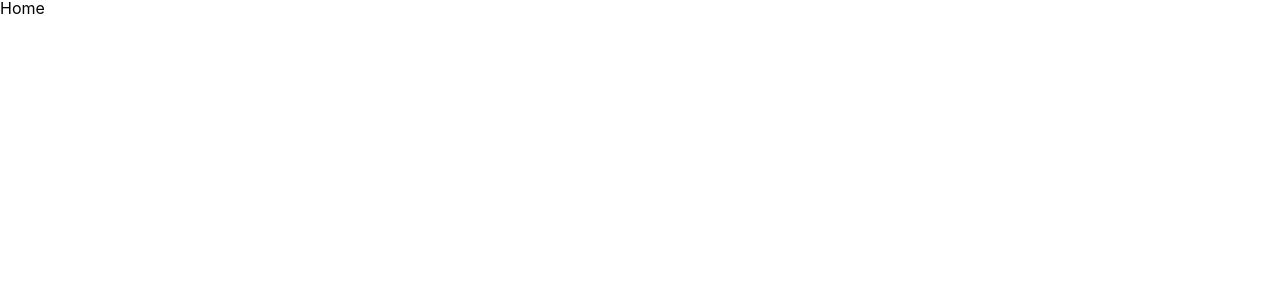
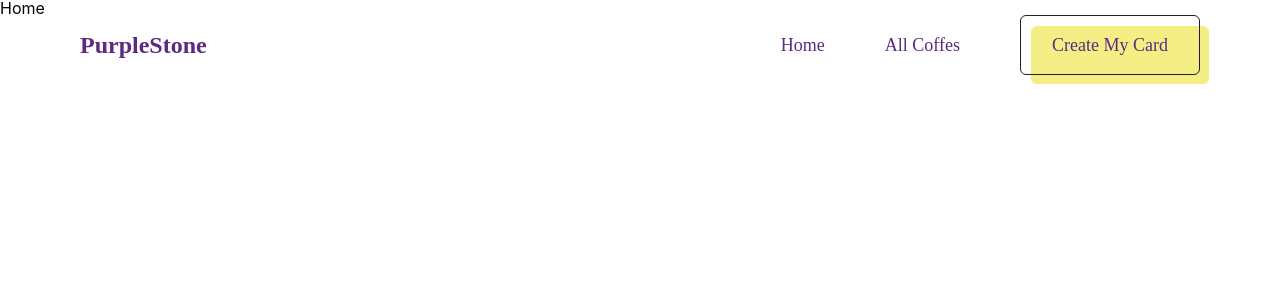
Before and after one commit to oh930428/purplestone, a React (Create React App) app: page / in a window 1280 px wide. Shown: the top 300 px of the page. Built offline with nearby package versions, Linux system fonts and the light colour scheme.

Commit message:
✨ [feat] Navigation 컴포넌트 추가

```diff
--- a/src/App.tsx
+++ b/src/App.tsx
@@ -1,12 +1,16 @@
 import GlobalStyled from 'styles/global';
+import { Navigation } from 'components';
+import { Home, AllCoffes, MyCard } from 'pages';
+
 import { BrowserRouter, Routes, Route } from 'react-router-dom';
-import { Home, AllCoffes, MyCard } from 'pages';
 
 const App = () => {
   return (
     <>
       <GlobalStyled />
+
       <BrowserRouter>
+        <Navigation />
         <Routes>
           <Route path="/" element={<Home />}></Route>
           <Route path="all-coffes" element={<AllCoffes />}></Route>
--- a/src/components/Button/Button.tsx
+++ b/src/components/Button/Button.tsx
@@ -2,12 +2,7 @@ import styled, { css } from 'styled-components';
 import { colors, fonts } from '../../styles';
 import { ButtonProps } from '../../types/button.types';
 
-export const Button = ({
-  theme,
-  size,
-  label,
-  isRegular = false,
-}: ButtonProps) => {
+const Button = ({ theme, size, label, isRegular = false }: ButtonProps) => {
   return (
     <Container type="button" theme={theme} size={size} isRegular={isRegular}>
       {label}
@@ -115,3 +110,5 @@ const Container = styled.button<{
     transform: translate(0, 0);
   }
 `;
+
+export default Button;
--- /dev/null
+++ b/src/components/Navigation/Navigation.tsx
@@ -0,0 +1,78 @@
+import styled from 'styled-components';
+import Button from '../Button/Button';
+
+import { colors } from '../../styles';
+import { Link } from 'react-router-dom';
+
+const Navigation = () => {
+  return (
+    <Container>
+      <Logo>
+        <Link to="/">PurpleStone</Link>
+      </Logo>
+
+      <Gnb>
+        <li>
+          <Link to="/">Home</Link>
+        </li>
+        <li>
+          <Link to="/all-coffes">All Coffes</Link>
+        </li>
+        <li className="nav-button-item">
+          <Link to="/mycard">
+            <Button
+              size="medium"
+              theme="primary"
+              label="Create My Card"
+              isRegular
+            ></Button>
+          </Link>
+        </li>
+      </Gnb>
+    </Container>
+  );
+};
+
+export default Navigation;
+
+const Container = styled.nav`
+  position: absolute;
+  top: 15px;
+  display: flex;
+  justify-content: space-between;
+  align-items: center;
+  width: 100%;
+  padding: 0 80px;
+
+  a {
+    color: ${colors.Primary_01};
+  }
+`;
+
+const Logo = styled.h1`
+  font-family: Poppins;
+  font-size: 24px;
+  font-weight: 600;
+  line-height: 36px;
+  text-align: left;
+  color: ${colors.Primary_01};
+`;
+
+const Gnb = styled.ul`
+  list-style: none;
+  display: flex;
+  align-items: center;
+  gap: 60px;
+
+  li {
+    font-family: Poppins;
+    font-size: 18px;
+    font-weight: 400;
+    line-height: 27px;
+    color: ${colors.Primary_01};
+
+    .nav-button-item {
+      font-weight: 400;
+    }
+  }
+`;
--- /dev/null
+++ b/src/components/index.tsx
@@ -0,0 +1,2 @@
+export { default as Navigation } from './Navigation/Navigation';
+export { default as Button } from './Button/Button';
```
